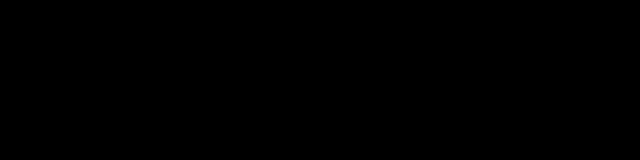
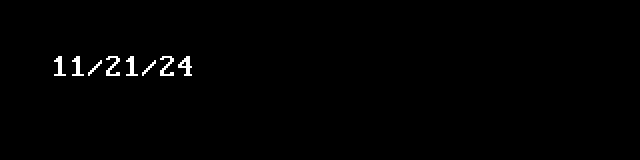
Before and after one commit to bleach2004/bleach.fish, a React (Vite) app in the folder bleach.fish/: page /blog in a window 1280 px wide. Shown: the top 160 px of the page, without its empty margins (0-640 px from the left). Built offline with nearby package versions, Linux system fonts and the light colour scheme.

Commit message:
change text to white on blog dates

```diff
--- a/bleach.fish/src/Blog.tsx
+++ b/bleach.fish/src/Blog.tsx
@@ -23,9 +23,8 @@
           <Link
             key={post.id}
             to={`/blog/${post.id}`}
-            style={{ textDecoration: 'none' }}
           >
-          <p>{post.date}</p>
+          <p className='text-white'>{post.date}</p>
           </Link>
         ))}
       </div>
```
